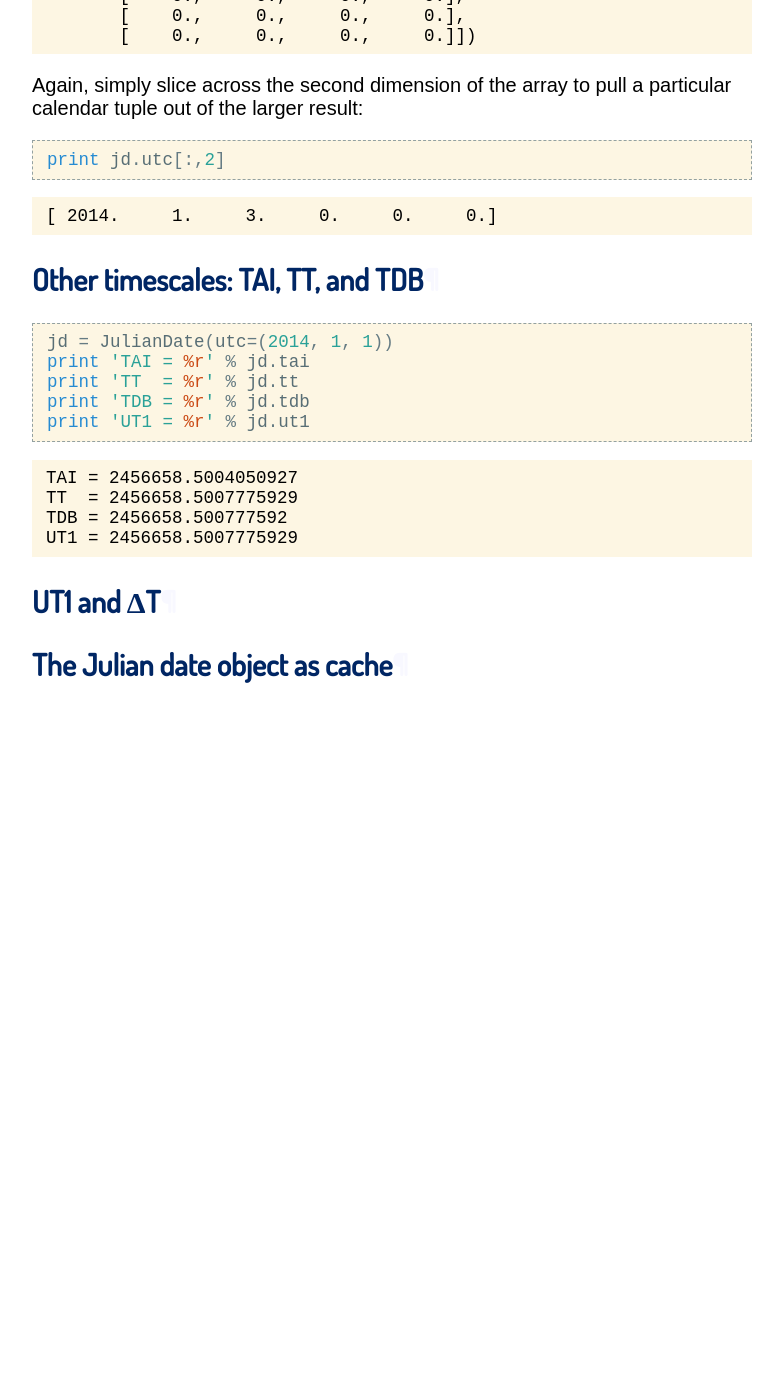
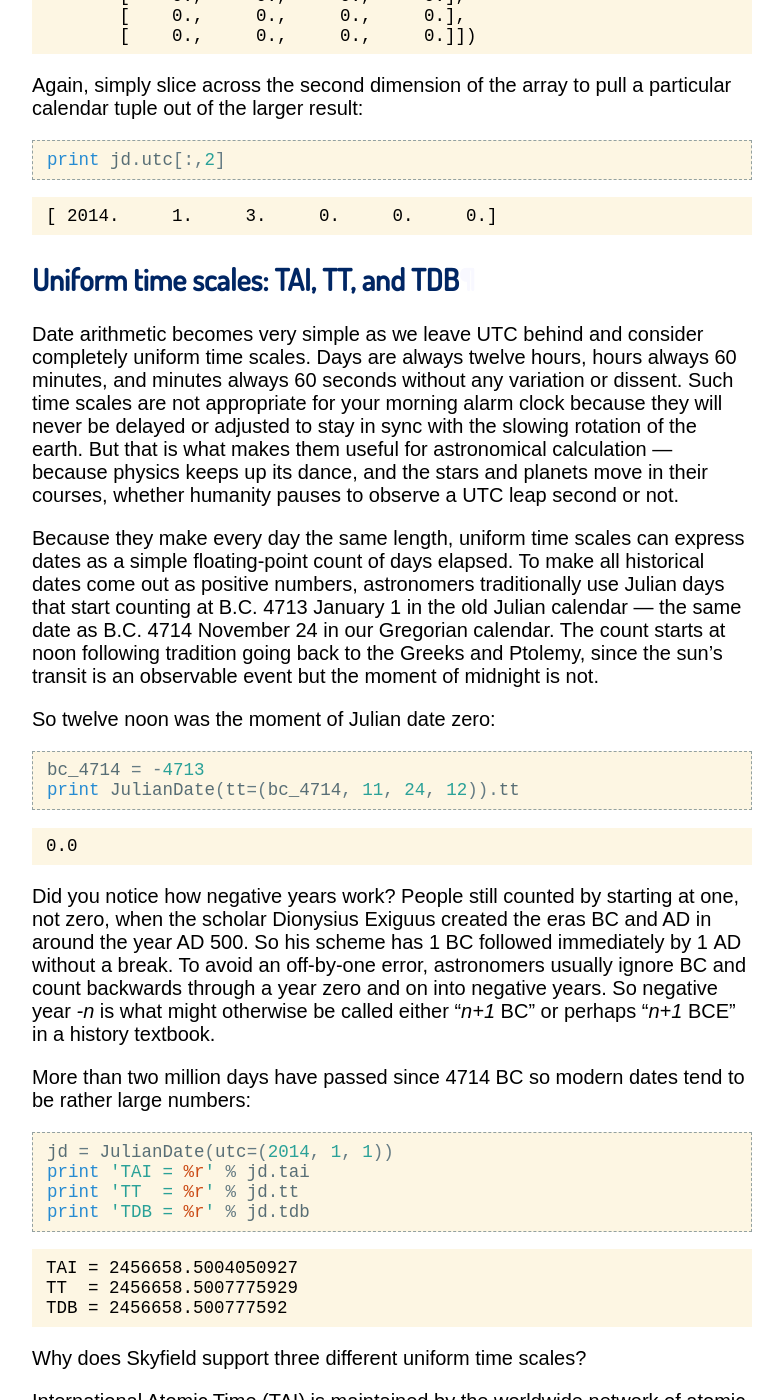
Before and after one commit to skyfielders/python-skyfield, a Sphinx documentation site: the page built from skyfield/documentation/time.rst, in a window 1280 px wide and 1400 px high, scrolled down 7532 px. Shown: the whole window, without its empty margins (248-1031 px from the left). Built offline with Sphinx 7.4.7, drawn with Linux system fonts in a browser that asks for light colours; before the commit the page ends 8240 px from its top, so only the background shows below that; some of the changed text lies outside the part shown.

Commit message:
Explain the three uniform time scales

```diff
--- a/skyfield/documentation/time.rst
+++ b/skyfield/documentation/time.rst
@@ -456,8 +456,57 @@
 
 .. _tai-tt-tdb:
 
-Other timescales: TAI, TT, and TDB
-==================================
+Uniform time scales: TAI, TT, and TDB
+=====================================
+
+Date arithmetic becomes very simple
+as we leave UTC behind and consider completely uniform time scales.
+Days are always twelve hours, hours always 60 minutes,
+and minutes always 60 seconds without any variation or dissent.
+Such time scales are not appropriate for your morning alarm clock
+because they will never be delayed or adjusted
+to stay in sync with the slowing rotation of the earth.
+But that is what makes them useful for astronomical calculation —
+because physics keeps up its dance,
+and the stars and planets move in their courses,
+whether humanity pauses to observe a UTC leap second or not.
+
+Because they make every day the same length,
+uniform time scales can express dates
+as a simple floating-point count of days elapsed.
+To make all historical dates come out as positive numbers,
+astronomers traditionally use Julian days
+that start counting at B.C. 4713 January 1 in the old Julian calendar —
+the same date as B.C. 4714 November 24 in our Gregorian calendar.
+The count starts at noon
+following tradition going back to the Greeks and Ptolemy,
+since the sun’s transit is an observable event
+but the moment of midnight is not.
+
+So twelve noon was the moment of Julian date zero:
+
+.. testcode::
+
+    bc_4714 = -4713
+    print JulianDate(tt=(bc_4714, 11, 24, 12)).tt
+
+.. testoutput::
+
+    0.0
+
+Did you notice how negative years work?
+People still counted by starting at one, not zero,
+when the scholar Dionysius Exiguus created the eras BC and AD
+in around the year AD 500.
+So his scheme has 1 BC followed immediately by 1 AD without a break.
+To avoid an off-by-one error,
+astronomers usually ignore BC and count backwards through a year zero
+and on into negative years.
+So negative year *-n* is what might otherwise be called
+either “*n+1* BC” or perhaps “*n+1* BCE” in a history textbook.
+
+More than two million days have passed since 4714 BC
+so modern dates tend to be rather large numbers:
 
 .. testcode::
 
@@ -465,14 +514,44 @@
     print 'TAI = %r' % jd.tai
     print 'TT  = %r' % jd.tt
     print 'TDB = %r' % jd.tdb
-    print 'UT1 = %r' % jd.ut1
 
 .. testoutput::
 
     TAI = 2456658.5004050927
     TT  = 2456658.5007775929
     TDB = 2456658.500777592
-    UT1 = 2456658.5007775929
+
+Why does Skyfield support three different uniform time scales?
+
+International Atomic Time (TAI) is maintained
+by the worldwide network of atomic clocks
+referenced by researchers with a need for very accurate time.
+The official leap second table
+is actually a table of offsets between TAI and UTC.
+At the end of June 2012, for example,
+the TAI−UTC offset was changed from 34.0 to 35.0
+which is what made necessary the leap second in UTC.
+
+Terrestrial Time (TT) is different
+because astronomers have been maintaining a uniform time scale
+since before TAI was established,
+using a slightly different starting point for the day.
+For practical purposes, TT is simply TAI
+plus exactly 32.184 seconds.
+So it is now more than a minute ahead of UTC.
+
+Barycentric Dynamical Time (TDB) runs at approximately the rate
+that we think an atomic clock would run at the Solar System barycenter,
+where it would be unaffected by the Earth’s motion.
+The acceleration that Earth experiences in its orbit —
+sometimes speeding up, sometimes slowing down —
+varies the rate at which our atomic clocks
+seem to run to an outside observer,
+as predicted by Einstein’s theory of General Relativity.
+So physical simulations of the Solar System tend to use TDB,
+which is continuous with the T\ :sub:`eph` time scale
+traditionally used for Solar System and spacecraft simulations
+at the Jet Propulsion Laboratory.
 
 UT1 and ΔT
 ==========
```
